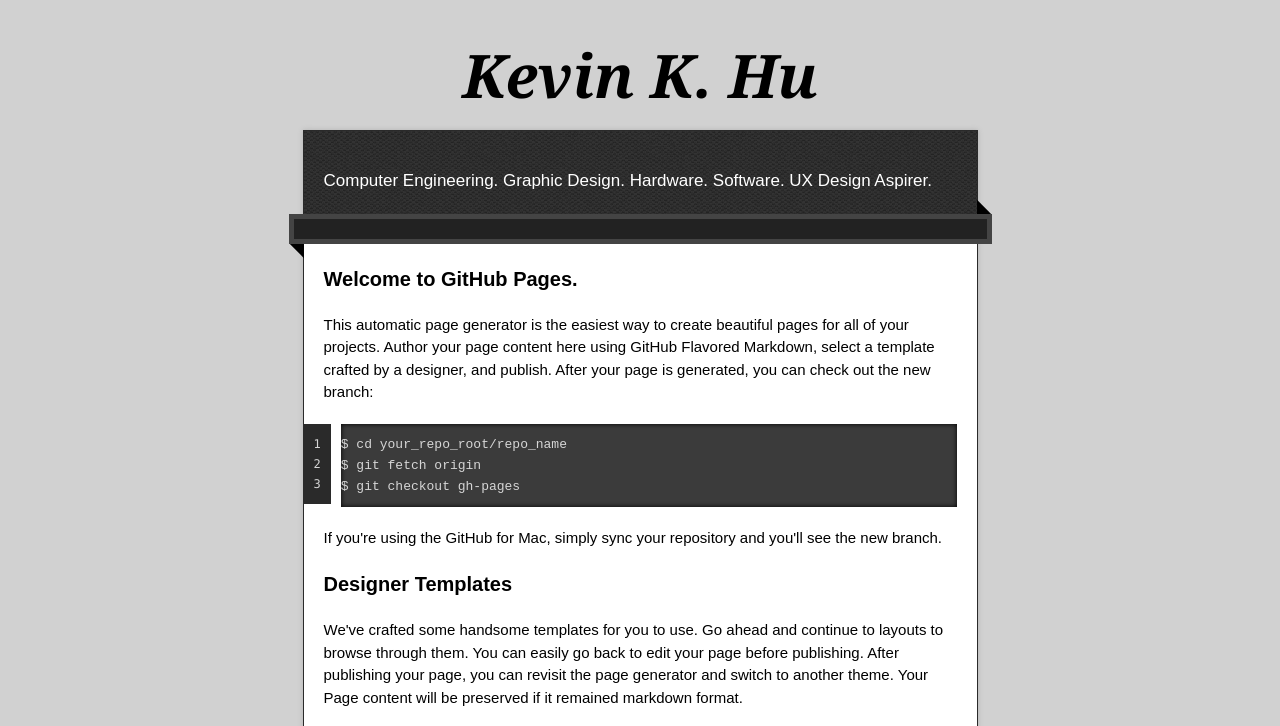
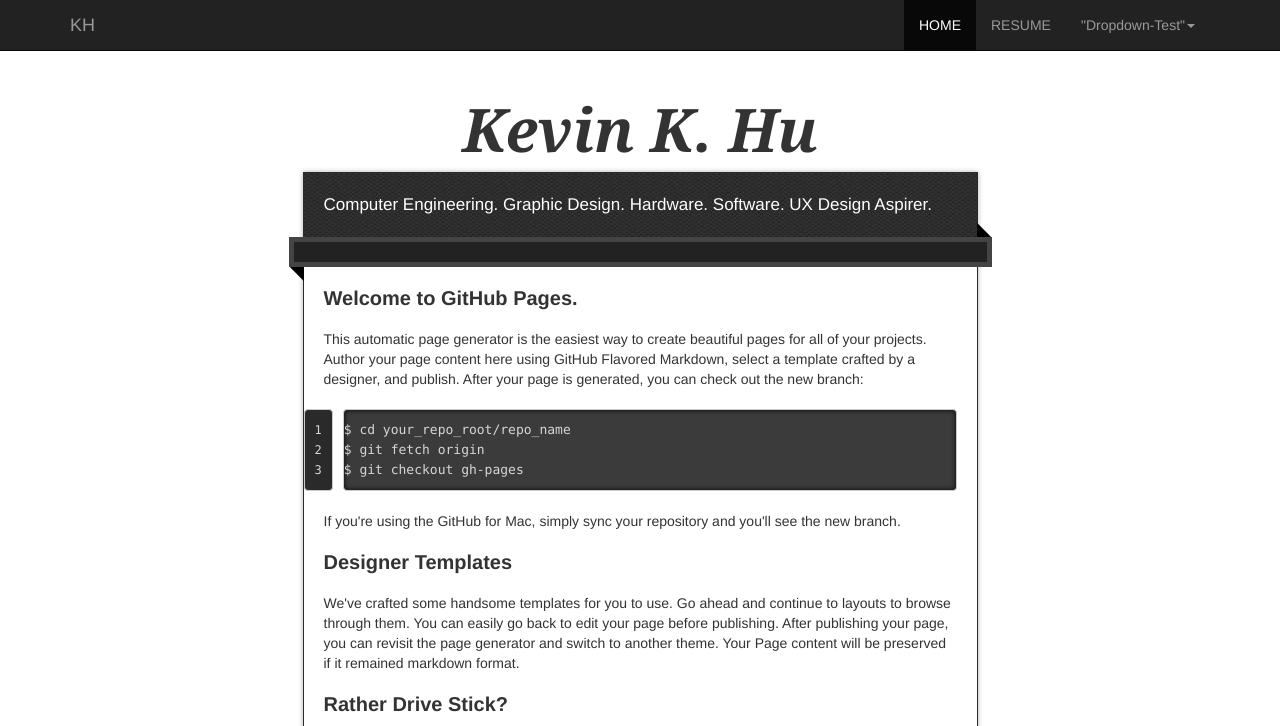
Before and after one commit to kevinhu1/kevinhu1.github.io, a plain HTML site: page index.html in a window 1280 px wide. Shown: the top 726 px of the page. Drawn offline with nearby package versions, Linux system fonts and the light colour scheme.

Commit message:
using bootstrap including header

```diff
--- a/index.html
+++ b/index.html
@@ -8,6 +8,8 @@
 
   <link rel="stylesheet" href="stylesheets/stylesheet.css" media="screen"/>
   <link rel="stylesheet" href="stylesheets/pygment_trac.css"/>
+  <link rel="stylesheet" href="stylesheets/bootstrap.css" media="screen"/>
+
   <script type="text/javascript" src="https://ajax.googleapis.com/ajax/libs/jquery/1.7.1/jquery.min.js"></script>
   <script type="text/javascript" src="javascripts/script.js"></script>
 
@@ -20,9 +22,71 @@
 
 <body>
 
+
+<div class="navbar navbar-default navbar-fixed-top navbar-inverse" role="navigation">
+      <div class="container">
+        <div class="navbar-header">
+          <button type="button" class="navbar-toggle" data-toggle="collapse" data-target=".navbar-collapse">
+            <span class="sr-only">Toggle navigation</span>
+            <span class="icon-bar"></span>
+            <span class="icon-bar"></span>
+            <span class="icon-bar"></span>
+          </button>
+          <a class="navbar-brand" href="index.html">KH</a>
+        </div>
+        <div class="navbar-collapse collapse navbar-right">
+          <ul class="nav navbar-nav">
+            <li class="active"><a href="index.html">HOME</a></li>
+            <li><a href="index.html">RESUME</a></li>
+			<li class="dropdown">
+			<a class="dropdown-toggle" data-toggle="dropdown" href="#">
+			"Dropdown-Test"<span class="caret"></span></a>
+				<ul class="dropdown-menu" role="menu">
+					<li>Test</li>
+					<li>Another Test</li>
+				</ul>
+			</li>
+
+
+	<!--    <li><a href="http://doswah.com">BLOG</a></li>          -->
+            <!--
+            <li><a href="contact.html">CONTACT</a></li>
+            <li class="dropdown">
+              <a href="#" class="dropdown-toggle" data-toggle="dropdown">PAGES <b class="caret"></b></a>
+              <ul class="dropdown-menu">
+                <li><a href="blog.html">BLOG</a></li>
+                <li><a href="single-post.html">SINGLE POST</a></li>
+                <li><a href="portfolio.html">PORTFOLIO</a></li>
+                <li><a href="single-project.html">SINGLE PROJECT</a></li>
+              </ul>
+            </li>
+             -->
+          </ul>
+
+        </div>
+
+
+
+      </div>
+    </div>
+
+
+
+
+
+
+
+
+
+
+
+
+
+
+
   <div class="wrapper">
     <header>
-      <h1 class="title">Kevin K. Hu</h1>
+      <h1 class="title"><br>Kevin K. Hu</h1>
     </header>
     <div id="container">
       <p class="tagline">Computer Engineering. Graphic Design. Hardware. Software. UX Design Aspirer. </p>
@@ -91,4 +155,3 @@ $ git checkout gh-pages
 
 </body>
 </html>
->>>>>>> af2b79a311312f5e107a3adde6bfea9c33742984
```
